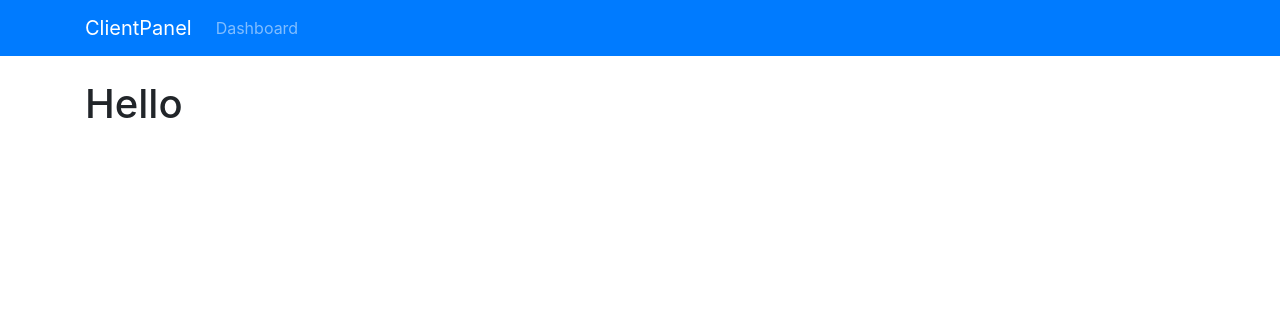
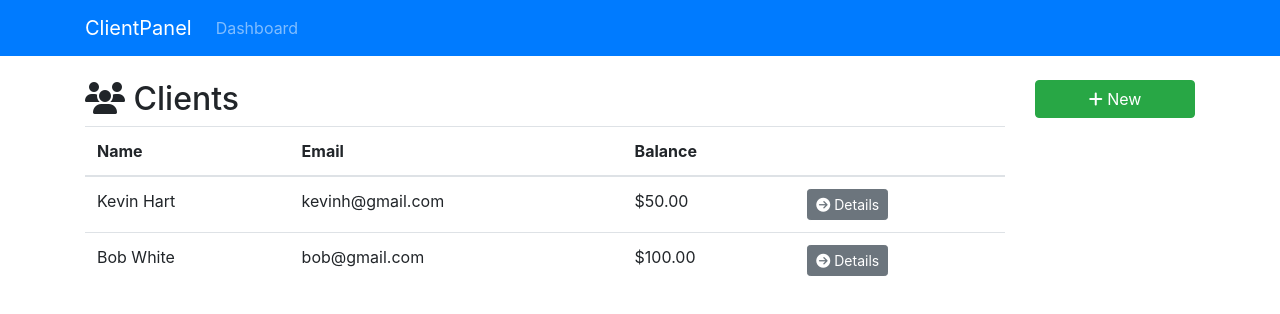
Before and after one commit to Galiant/client-panel, a React (Create React App) app: page / in a window 1280 px wide. Shown: the top 314 px of the page. Built offline with nearby package versions, Linux system fonts and the light colour scheme.

Commit message:
Dashboard, Sidebar and Clients component. Clients are hardcoded for now.

```diff
--- a/src/App.js
+++ b/src/App.js
@@ -1,6 +1,7 @@
 import React from 'react';
 import { BrowserRouter as Router, Route, Switch } from 'react-router-dom';
 import AppNavbar from './components/layout/AppNavbar';
+import Dashboard from './components/layout/Dashboard';
 import './App.css';
 
 function App() {
@@ -9,7 +10,9 @@
       <div className="App">
         <AppNavbar />
         <div className="container">
-          <h1>Hello</h1>
+          <Switch>
+            <Route exact path="/" component={Dashboard} />
+          </Switch>
         </div>
       </div>
     </Router>
--- a/src/components/clients/Clients.js
+++ b/src/components/clients/Clients.js
@@ -0,0 +1,74 @@
+import React, { Component } from 'react';
+import { Link } from 'react-router-dom';
+
+class Clients extends Component {
+  render() {
+    const clients = [
+      {
+        id: '12345',
+        firstName: 'Kevin',
+        lastName: 'Hart',
+        email: 'kevinh@gmail.com',
+        phone: '555-555-5555',
+        balance: '50'
+      },
+      {
+        id: '12675',
+        firstName: 'Bob',
+        lastName: 'White',
+        email: 'bob@gmail.com',
+        phone: '555-445-5555',
+        balance: '100'
+      }
+    ];
+
+    if (clients) {
+      return (
+        <div>
+          <div className="row">
+            <div className="col-md-6">
+              <h2>
+                <i className="fas fa-users" /> Clients
+              </h2>
+            </div>
+            <div className="col-md-6" />
+          </div>
+
+          <table className="table table-stripe">
+            <thead className="thead-inverse">
+              <tr>
+                <th>Name</th>
+                <th>Email</th>
+                <th>Balance</th>
+                <th />
+              </tr>
+            </thead>
+            <tbody>
+              {clients.map(client => (
+                <tr key={client.id}>
+                  <td>
+                    {client.firstName} {client.lastName}
+                  </td>
+                  <td>{client.email}</td>
+                  <td>${parseFloat(client.balance).toFixed(2)}</td>
+                  <td>
+                    <Link
+                      to={`/client/${client.id}`}
+                      className="btn btn-secondary btn-sm"
+                    >
+                      <i className="fas fa-arrow-circle-right" /> Details
+                    </Link>
+                  </td>
+                </tr>
+              ))}
+            </tbody>
+          </table>
+        </div>
+      );
+    } else {
+      return <h1>Loading...</h1>;
+    }
+  }
+}
+
+export default Clients;
--- a/src/components/layout/Dashboard.js
+++ b/src/components/layout/Dashboard.js
@@ -0,0 +1,16 @@
+import React from 'react';
+import Clients from '../clients/Clients';
+import Sidebar from '../layout/Sidebar';
+
+export default () => {
+  return (
+    <div className="row">
+      <div className="col-md-10">
+        <Clients />
+      </div>
+      <div className="col-md-2">
+        <Sidebar />
+      </div>
+    </div>
+  );
+};
--- a/src/components/layout/Sidebar.js
+++ b/src/components/layout/Sidebar.js
@@ -0,0 +1,10 @@
+import React from 'react';
+import { Link } from 'react-router-dom';
+
+export default () => {
+  return (
+    <Link to="/client/add" className="btn btn-success btn-block">
+      <i className="fas fa-plus" /> New
+    </Link>
+  );
+};
```
